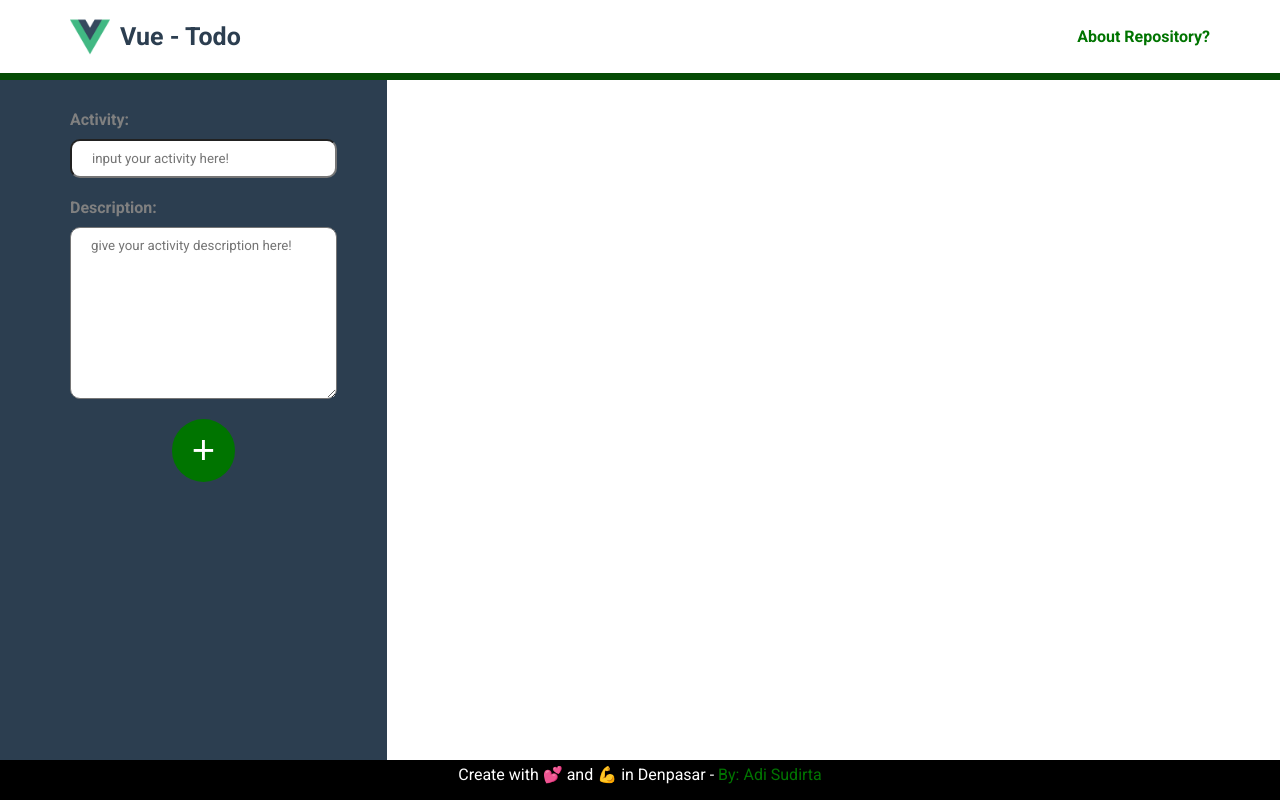
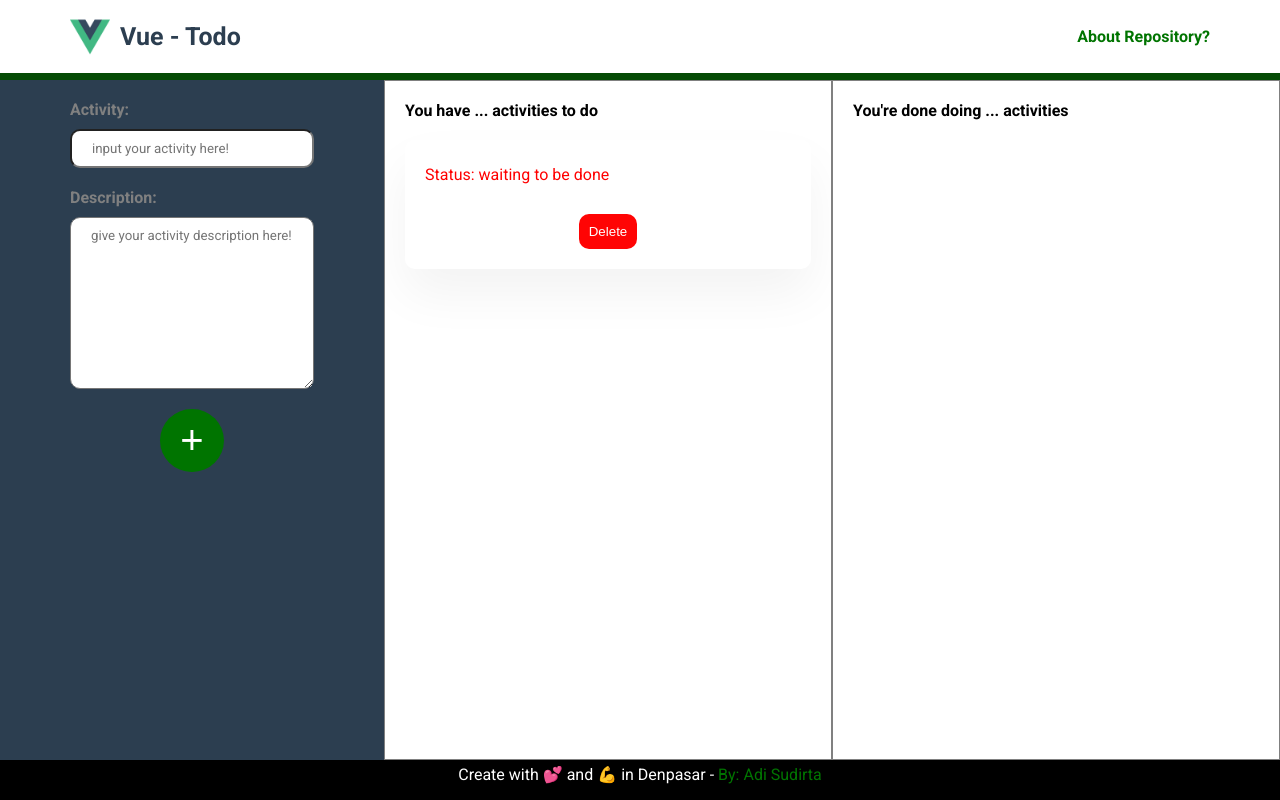
Before and after one commit to Adisudirta/todo-list-vue-ts, a Vue app: page / in a window 1280 px wide. Built offline with nearby package versions, Linux system fonts and the light colour scheme.

Commit message:
create Card component

```diff
--- /dev/null
+++ b/src/components/Card.vue
@@ -0,0 +1,98 @@
+<script lang="ts">
+import { defineComponent } from "vue";
+
+const Card = defineComponent({
+  name: "Card",
+  props: {
+    id: { type: String, default: "" },
+    name: { type: String, default: "" },
+    desc: { type: String, default: "" },
+    status: { type: Boolean, default: false },
+  },
+  setup(props, context) {
+    function handleDone() {
+      context.emit("done", props.id);
+    }
+    function handleDelete() {
+      context.emit("delete", props.id);
+    }
+    return {
+      handleDone,
+      handleDelete,
+    };
+  },
+});
+
+export default Card;
+</script>
+
+<template>
+  <div class="card">
+    <h3>{{ name }}</h3>
+    <span :class="{ done: status, notdone: !status }">
+      Status: {{ status ? "already done" : "waiting to be done" }}
+    </span>
+    <p>
+      {{ desc }}
+    </p>
+    <button @click="handleDone" v-if="status" class="btn-done">Done!</button>
+    <button @click="handleDelete" v-if="!status" class="btn-delete">
+      Delete
+    </button>
+  </div>
+</template>
+
+<style scoped lang="scss">
+$primary-color: rgb(0, 116, 0);
+$roboto: "Roboto", sans-serif;
+$secondary-color: #2c3e50;
+
+.card {
+  box-shadow: 0px 25px 50px 0px #0000000d;
+  font: 100% $roboto;
+  padding: 20px;
+  margin-bottom: 20px;
+  border-radius: 10px;
+
+  .done {
+    color: green;
+  }
+
+  .notdone {
+    color: red;
+  }
+
+  h3 {
+    margin-bottom: 5px;
+  }
+
+  span {
+    display: inline-block;
+    margin-bottom: 10px;
+  }
+
+  p {
+    margin-bottom: 20px;
+    color: rgb(128, 122, 122);
+  }
+
+  .btn-done,
+  .btn-delete {
+    border: none;
+    padding: 10px;
+    color: white;
+    border-radius: 10px;
+    display: block;
+    margin: auto;
+  }
+
+  .btn-done {
+    background-color: $primary-color;
+    display: none;
+  }
+
+  .btn-delete {
+    background-color: rgb(255, 4, 4);
+  }
+}
+</style>
--- a/src/components/SideBar.vue
+++ b/src/components/SideBar.vue
@@ -64,7 +64,8 @@ $secondary-color: #2c3e50;
   font: 100% $roboto;
   font-weight: bold;
   background-color: $secondary-color;
-  padding: 30px 50px 30px 70px;
+  width: 30vw;
+  padding: 20px 70px;
   height: 85vh;
 
   div {
--- a/src/pages/TodoList.vue
+++ b/src/pages/TodoList.vue
@@ -4,6 +4,7 @@ import accesStorage from "../local_storage/storage";
 
 import Header from "../components/Header.vue";
 import SideBar from "../components/SideBar.vue";
+import Card from "../components/Card.vue";
 import Footer from "../components/Footer.vue";
 
 const TodoList = defineComponent({
@@ -12,6 +13,7 @@ const TodoList = defineComponent({
     Header,
     SideBar,
     Footer,
+    Card,
   },
   setup() {
     const todos = ref([]);
@@ -35,12 +37,38 @@ export default TodoList;
   <Header />
   <div class="main-container">
     <SideBar @addActivity="createTodoData" />
+    <div class="not-done-list">
+      <h2>You have ... activities to do</h2>
+      <Card />
+    </div>
+    <div class="done-list">
+      <h2>You're done doing ... activities</h2>
+    </div>
   </div>
   <Footer />
 </template>
 
-<style lang="scss">
+<style scoped lang="scss">
+$primary-color: rgb(0, 116, 0);
+$roboto: "Roboto", sans-serif;
+$secondary-color: #2c3e50;
+
 .main-container {
   display: flex;
+
+  .not-done-list,
+  .done-list {
+    width: 35vw;
+    padding: 20px;
+    overflow: auto;
+    border: 0.1px solid gray;
+
+    h2 {
+      font-size: 20px;
+      font: 100% $roboto;
+      font-weight: bold;
+      margin-bottom: 20px;
+    }
+  }
 }
 </style>
```
